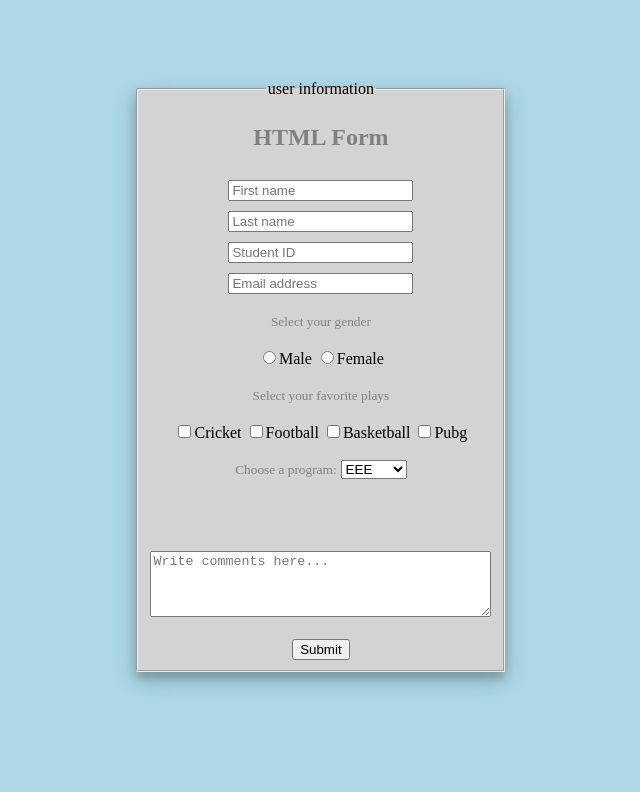
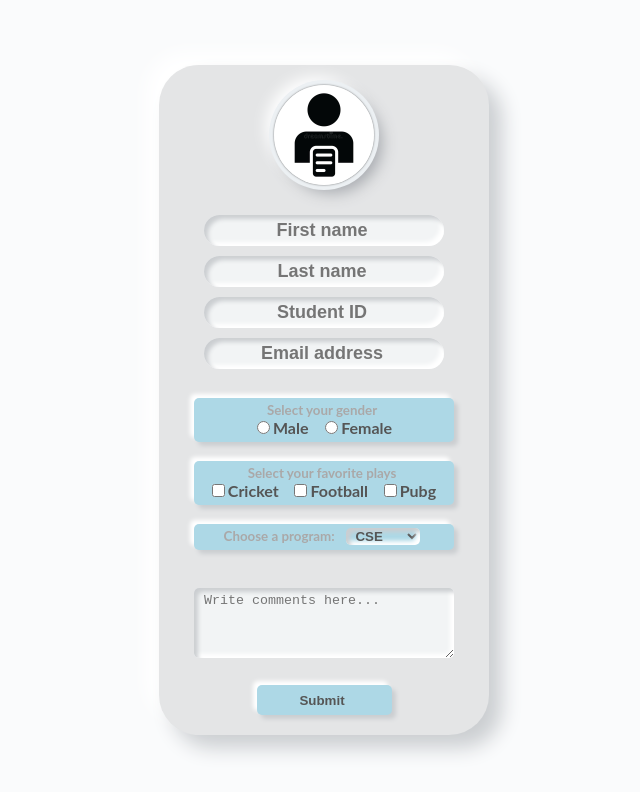
Before and after one commit to munnachowdhury/user-form, a plain HTML site: page index.html in a window 1280 px wide. Shown: the whole page, without its empty margins (316-956 px from the left). Drawn offline with Linux system fonts and the light colour scheme.

Commit message:
lest commit

```diff
--- a/index.html
+++ b/index.html
@@ -7,46 +7,52 @@
     <link rel="stylesheet" href="style.css">
 </head>
 <body>
-    <div class="main-div">
     <form class="form-area ">
-            <fieldset class="info-area">
+        <div class="logo">
+            <!-- <div class="title">HTML <small>Form</small></div> -->
+            <img src="images/userIcon.jpg" alt="">
+        </div>
 
-                <legend>user information</legend>
-                <h2 style="color:gray">HTML Form</h2>
-
+        <div class="fields">
             <!-- User input fields -->
-                <input class="input" type="text" id="fname" name="fname" placeholder="First name"><br>
-                <input class="input" type="text" id="lname" name="lname" placeholder="Last name"><br>
-                <input class="input" type="text" id="fname" name="fname" placeholder="Student ID"><br>
-                <input class="input" type="email" id="lname" name="lname" placeholder="Email address"><br><br>
+            <div class="use-input">
+                <div class="first-name"><input class="input" type="text" placeholder="First name"></div>
+                <div class="last-name"><input class="input" type="text" placeholder="Last name"></div>
+                <div class="student-id"><input class="input" type="text" placeholder="Student ID"></div>
+                <div class="email"><input class="input" type="email" placeholder="Email address"></div>
+            </div><br>
 
             <!-- Display Radio Buttons -->
-                <label for="gender"><small style="color:gray">Select your gender</small></label><br><br>
-                <input id="gender" type="radio" name="gender">Male</input>
-                <input id="gender" type="radio" name="gender">Female</input><br><br>
+            <div class="gender">
+                <label for="genders"><small style="color:rgb(170, 168, 168)">Select your gender</small></label><br>
+                <input id="genders" type="radio" name="gender">Male</input> &nbsp;
+                <input id="genders" type="radio" name="gender">Female</input>
+            </div><br>
 
             <!-- Display checkbox Buttons -->
-                <label for="hobby"><small style="color:gray">Select your favorite plays</small></label><br><br>
-                <input id="hobby" type="checkbox" name="hobbys">Cricket
-                <input id="hobby" type="checkbox" name="hobbys">Football
-                <input id="hobby" type="checkbox" name="hobbys">Basketball
-                <input id="hobby" type="checkbox" name="hobbys">Pubg<br><br>
+            <div class="play">
+                <label for="hobby"><small style="color:rgb(170, 168, 168)">Select your favorite plays</small></label><br>
+                <input class="hobbies" id="hobby" type="checkbox" name="hobbys">Cricket  &nbsp;
+                <input class="hobbies" id="hobby" type="checkbox" name="hobbys">Football  &nbsp;
+                <input class="hobbies" id="hobby" type="checkbox" name="hobbys">Pubg
+            </div><br>
 
             <!-- The options element -->
-                <label for="program"><small style="color:gray">Choose a program:</small></label>
-                <select id="program">
+            <div class="program-area">
+                <label for="programs"><small style="color:rgb(170, 168, 168)">Choose a program:</small></label> &nbsp;
+                <select class="program" id="programs">
+                <option value="">CSE</option>
                 <option value="">EEE</option>
-                <option value="">CSE</option>
                 <option value="">BBA</option>
                 <option value="">English</option>
-                </select><br><br><br><br><br>
+                </select>
+            </div>
+            <br><br>
 
             <!-- Comments area -->
             <textarea rows="4" cols="40" placeholder="Write comments here..."></textarea><br><br>
-                <input type="submit" value="Submit">
-
-            </fieldset>
+        </div>
+        <input class="submit" type="submit" value="Submit">
     </form>
-    </div>
 </body>
 </html>
--- a/style.css
+++ b/style.css
@@ -1,22 +1,133 @@
+* {
+    box-sizing: border-box;
+}
 body{
-    background-color: lightblue;
-}
-.main-div{
-    display: block;
-    margin-top: 80px;
-    margin-left: auto;
-    margin-right: auto;
-    width: 30%;
+    margin: 0;
+    height: 100vh;
+    width: 100vw;
+    overflow: hidden;
+    font-family: 'Lato', sans-serif;
+    font-weight: 700;
+    display: flex;
+    align-items: center;
+    justify-content: center;
+    color: #555;
+    background: #fafbfc;
 }
 .form-area{
-    height: 500px;
-    width: 350px;
+    height: 670px;
+    width: 330px;
     text-align: center;
+    padding: 20px 30px 30px 30px;
+    border-radius: 40px;
+    background: #e4e5e6;
+    box-shadow: 13px 13px 20px #cbced1,
+                -13px -13px 20px #ffffff;
 }
-.info-area{
-    background-color:lightgrey;
-    box-shadow: 0 6px 10px 0 rgba(0, 0, 0, 0.2), 0 8px 22px 0 rgba(0, 0, 0, 0.19);
+.logo {
+    /* background: url(""); */
+    width: 100px;
+    height: 100px;
+    border-radius: 50%;
+    margin: 0 auto;
+    box-shadow:
+    /* logo shadow */
+    0px 0px 2px #5f5f5f,
+    /* offset */
+    0px 0px 0px 5px #ecf0f3,
+    /* bottom right */
+    8px 8px 15px #a7aaaf,
+    /* bottom left */
+    -8px -8px 15px #ffffff
+    ;
 }
-.input{
-    margin-top: 10px;
+img {
+    height: 100%;
+    width: 100%;
+    border-radius: 50%;
 }
+.title {
+    text-align: center;
+    font-size: 24px;
+    padding-top: 24px;
+    letter-spacing: 0.5px;
+}
+.fields {
+    height: 0 auto;
+    width: 100%;
+    padding: 20px 5px 5px 5px;
+}
+.use-input input{
+    height: 100%;
+    width: 100%;
+    border: none;
+    outline: none;
+    background: none;
+    font-size: 18px;
+    text-align: center;
+    font-weight: 700;
+    color:rgb(170, 168, 168);
+    padding: 5px 5px 5px 1px;
+}
+.first-name, .last-name, .student-id, .email {
+    margin: 10px;
+    border-radius: 25px;
+    background-color: rgb(242, 244, 245);
+    box-shadow: inset 4px 4px 4px #cbced1,
+                inset -4px -4px 4px #ffffff;
+}
+/* .hobbies {
+    box-shadow: 4px 4px 4px #cbced1,
+                -4px -4px 4px #ffffff;
+} */
+.program-area, .gender, .play {
+    height: 100%;
+    width: 100%;
+    padding: 1px 5px 5px 1px;
+    border-radius:5px;
+    background-color: lightblue;
+    box-shadow: 4px 4px 4px #cbced1,
+                -4px -4px 4px #ffffff;
+}
+.program {
+    font-weight: 700;
+    color:#555;
+    border: none;
+    outline: none;
+    background: none;
+    border-radius: 5px;
+    padding-left: 5px;
+    box-shadow: inset 4px 4px 4px #cbced1,
+                inset -4px -4px 4px #ffffff;
+}
+textarea {
+    height: 100%;
+    width: 100%;
+    border: none;
+    outline: none;
+    background: none;
+    border-radius: 5px;
+    color: #555;
+    padding: 5px 5px 5px 10px;
+    background-color: rgb(242, 244, 245);
+    box-shadow: inset 4px 4px 4px #cbced1,
+                inset -4px -4px 4px #ffffff;
+}
+.submit {
+    border: none;
+    outline: none;
+    background: none;
+    height: 30px;
+    width: 50%;
+    padding: 5px 5px 5px 1px;
+    border-radius: 5px;
+    color: #555;
+    font-weight: 700;
+    background-color: lightblue;
+    box-shadow: 4px 4px 4px #cbced1,
+                -4px -4px 4px #ffffff;
+}
+.submit:hover{
+    background-color: rgb(6, 161, 6);
+    color: white;
+}
```
Also changed, not shown: images/FIU_Logo.png (added), images/userIcon.jpg (added). Lines whose indentation alone changed are shown as unchanged.
